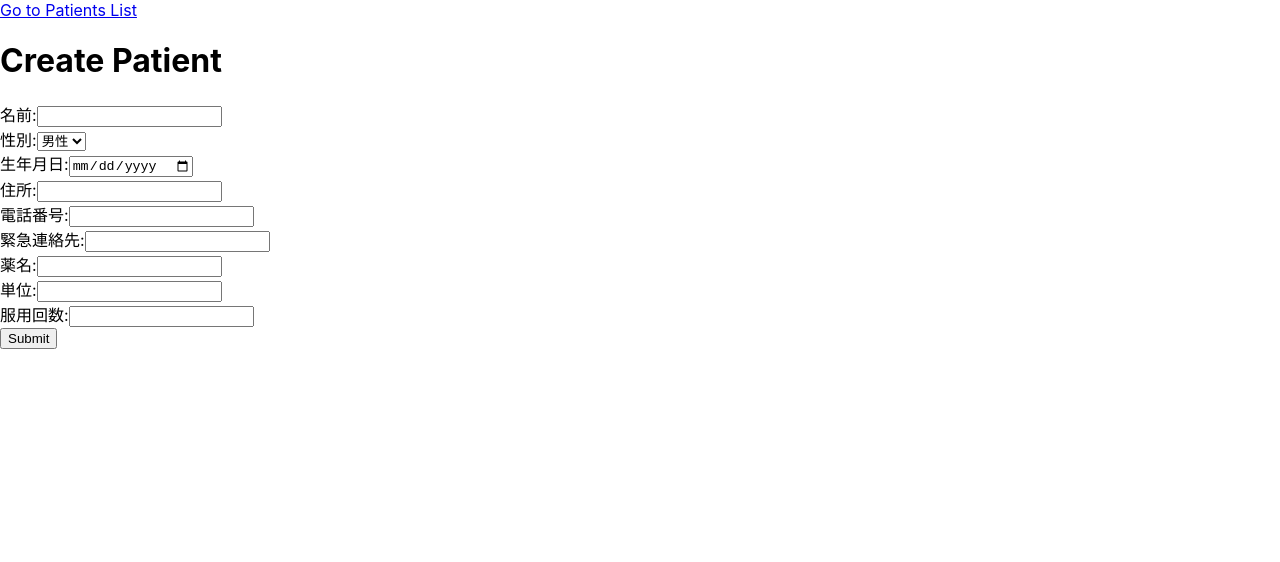
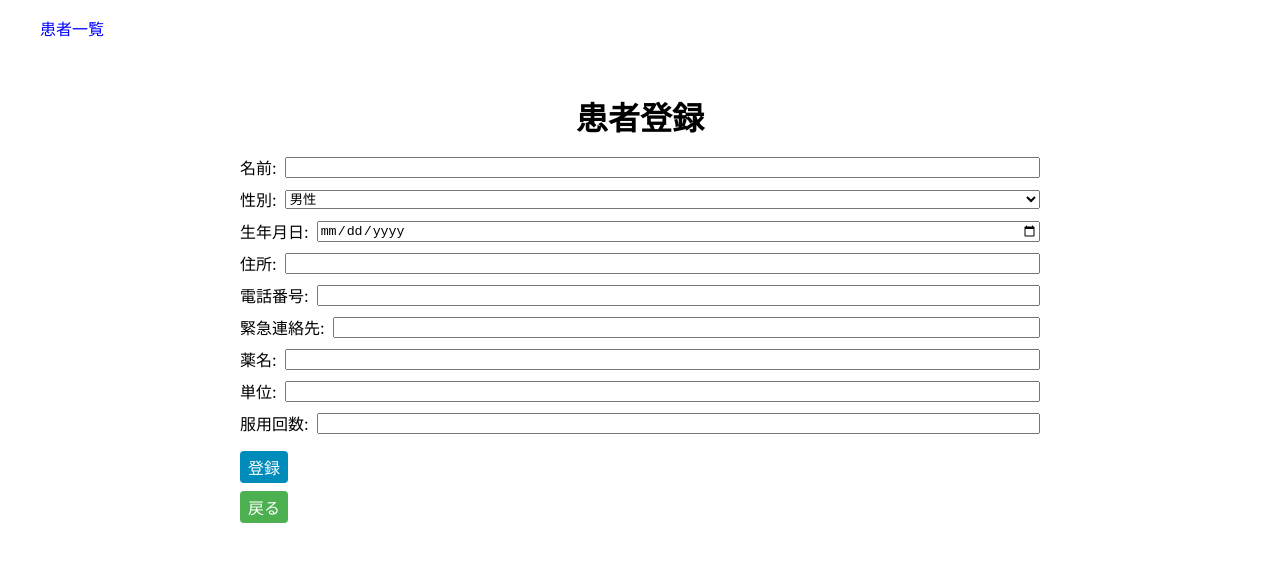
Before and after one commit to syotakokichi/Original_Product, a React (Create React App) app in the folder frontend/: page /patients/new in a window 1280 px wide. Shown: the top 562 px of the page. Built offline with nearby package versions, Linux system fonts and the light colour scheme.

Commit message:
スタイル構成直前

```diff
--- a/frontend/src/App.tsx
+++ b/frontend/src/App.tsx
@@ -4,21 +4,22 @@ import { BrowserRouter as Router, Routes, Route, Link } from 'react-router-dom';
 import PatientsList from './components/pages/PatientsList';
 import PatientCreate from './components/pages/PatientCreate';
 import PatientUpdate from './components/pages/PatientUpdate';
+import { AppContainer, Nav } from './styles/AppStyles';
 
 const App = () => {
   return (
     <RecoilRoot>
       <Router>
-        <div className="App">
-          <nav>
-            <Link to="/patients">Go to Patients List</Link>
-          </nav>
+        <AppContainer>
+          <Nav>
+            <Link to="/patients">患者一覧</Link>
+          </Nav>
           <Routes>
             <Route path="/patients" element={<PatientsList />} />
             <Route path="/patients/new" element={<PatientCreate />} />
             <Route path="/patients/:id/update" element={<PatientUpdate />} />
           </Routes>
-        </div>
+        </AppContainer>
       </Router>
     </RecoilRoot>
   );
--- a/frontend/src/components/pages/PatientCreate.tsx
+++ b/frontend/src/components/pages/PatientCreate.tsx
@@ -4,6 +4,8 @@ import { useRecoilState } from 'recoil';
 import { useNavigate } from 'react-router-dom';
 import { patientListState, Patient } from '../../state/patients';
 import PatientForm from '../shared/PatientForm';
+import { Container, Button } from '../../styles/CommonStyles';
+import { FormTitle } from '../../styles/PageStyles';
 
 const PatientCreate: React.FC = () => {
   const [patients, setPatients] = useRecoilState(patientListState);
@@ -15,10 +17,11 @@ const PatientCreate: React.FC = () => {
   };
 
   return (
-    <div>
-      <h1>Create Patient</h1>
-      <PatientForm onSubmit={onSubmit} />
-    </div>
+    <Container>
+      <FormTitle>患者登録</FormTitle>
+      <PatientForm onSubmit={onSubmit}/>
+      <Button onClick={() => navigate('/patients')}>戻る</Button>
+    </Container>
   );
 };
 
--- a/frontend/src/components/pages/PatientUpdate.tsx
+++ b/frontend/src/components/pages/PatientUpdate.tsx
@@ -4,6 +4,8 @@ import { useRecoilState } from 'recoil';
 import { patientListState } from '../../state/patients';
 import { Patient } from '../../state/patients';
 import PatientForm from '../shared/PatientForm';
+import { Container, Button } from '../../styles/CommonStyles';
+import { FormTitle } from '../../styles/PageStyles';
 
 const PatientUpdate: React.FC = () => {
   const { id } = useParams<{ id: string }>();
@@ -21,10 +23,11 @@ const PatientUpdate: React.FC = () => {
   };
 
   return patient ? (
-    <div>
-      <h1>Edit Patient</h1>
+    <Container>
+      <FormTitle>患者情報</FormTitle>
       <PatientForm defaultValues={patient} onSubmit={onSubmit} />
-    </div>
+      <Button onClick={() => navigate('/patients')}>戻る</Button>
+    </Container>
   ) : null;
 };
 
--- a/frontend/src/components/pages/PatientsList.tsx
+++ b/frontend/src/components/pages/PatientsList.tsx
@@ -2,22 +2,31 @@
 import { Link } from 'react-router-dom';
 import { useRecoilValue } from 'recoil';
 import { patientListState } from '../../state/patients';
+import { Container, Button } from '../../styles/CommonStyles';
+import { FormTitle, List, ListItem, PatientDetail } from '../../styles/PageStyles';
 
 const PatientsList: React.FC = () => {
   const patients = useRecoilValue(patientListState);
 
   return (
-    <div>
-      <h1>Patients List</h1>
-      <Link to="/patients/new">Add New Patient</Link>
-      <ul>
+    <Container>
+      <FormTitle>患者一覧</FormTitle>
+      <Link to="/patients/new">
+        <Button>新規登録</Button>
+      </Link>
+      <List>
         {patients.map((patient) => (
-          <li key={patient.id}>
-            <Link to={`/patients/${patient.id}/update`}>{patient.name}</Link>
-          </li>
+          <ListItem key={patient.id}>
+            <Link to={`/patients/${patient.id}/update`}>
+              <PatientDetail>{patient.name}</PatientDetail>
+              <PatientDetail>{patient.medicineName}</PatientDetail>
+              <PatientDetail>{patient.unit}</PatientDetail>
+              <PatientDetail>{patient.dosageTimes}回</PatientDetail>
+            </Link>
+          </ListItem>
         ))}
-      </ul>
-    </div>
+      </List>
+    </Container>
   );
 }
 
--- a/frontend/src/components/shared/PatientForm.tsx
+++ b/frontend/src/components/shared/PatientForm.tsx
@@ -1,6 +1,7 @@
 // PatientForm.tsx
 import { useForm, SubmitHandler } from 'react-hook-form';
 import { Patient } from '../../state/patients';
+import { Form, FormButton, FormLabel, FormInput, FormSelect } from '../../styles/FormStyles';
 
 interface PatientFormProps {
   defaultValues?: Patient;
@@ -11,77 +12,59 @@ const PatientForm: React.FC<PatientFormProps> = ({ defaultValues, onSubmit }) =>
   const { register, handleSubmit } = useForm<Patient>({ defaultValues });
 
   return (
-    <form onSubmit={handleSubmit(onSubmit)}>
+    <Form onSubmit={handleSubmit(onSubmit)}>
 
-      <label>
+      <FormLabel htmlFor="name">
         名前:
-        <input {...register('name')} />
-      </label>
+        <FormInput {...register('name')} id="name" />
+      </FormLabel>
 
-      <br />
-
-      <label>
+      <FormLabel htmlFor="gender">
         性別:
-        <select {...register('gender')}>
+        <FormSelect {...register('gender')} id="gender">
           <option value="M">男性</option>
           <option value="F">女性</option>
-        </select>
-      </label>
+        </FormSelect>
+      </FormLabel>
 
-      <br />
+      <FormLabel htmlFor="birthdate">
+        生年月日:
+        <FormInput type="date" {...register('birthdate')} id="birthdate" />
+      </FormLabel>
 
-      <label>
-        生年月日:
-        <input type="date" {...register('birthdate')} />
-      </label>
+      <FormLabel htmlFor="address">
+        住所:
+        <FormInput {...register('address')} id="address" />
+      </FormLabel>
 
-      <br />
+      <FormLabel htmlFor="phone">
+        電話番号:
+        <FormInput {...register('phone')} id="phone" />
+      </FormLabel>
 
-      <label>
-        住所:
-        <input {...register('address')} />
-      </label>
+      <FormLabel htmlFor="emergency">
+        緊急連絡先:
+        <FormInput {...register('emergency')} id="emergency" />
+      </FormLabel>
 
-      <br />
+      <FormLabel htmlFor="medicineName">
+        薬名:
+        <FormInput {...register('medicineName')} id="medicineName" />
+      </FormLabel>
 
-      <label>
-        電話番号:
-        <input {...register('phone')} />
-      </label>
+      <FormLabel htmlFor="unit">
+        単位:
+        <FormInput {...register('unit')} id="unit" />
+      </FormLabel>
 
-      <br />
+      <FormLabel htmlFor="dosageTimes">
+        服用回数:
+        <FormInput type="number" {...register('dosageTimes')} id="dosageTimes" />
+      </FormLabel>
 
-      <label>
-        緊急連絡先:
-        <input {...register('emergency')} />
-      </label>
+      <FormButton type="submit">登録</FormButton>
 
-      <br />
-
-      <label>
-        薬名:
-        <input {...register('medicineName')} />
-      </label>
-
-      <br />
-
-      <label>
-        単位:
-        <input {...register('unit')} />
-      </label>
-
-      <br />
-
-      <label>
-        服用回数:
-        <input type="number" {...register('dosageTimes')} />
-      </label>
-
-      <br />
-
-      <input type="submit" />
-
-    </form>
+    </Form>
   );
 }
 
--- /dev/null
+++ b/frontend/src/styles/AppStyles.ts
@@ -0,0 +1,20 @@
+// styles/AppStyles.ts
+import styled from 'styled-components';
+
+export const AppContainer = styled.div`
+  max-width: 1200px;
+  margin: 0 auto;
+  padding: 16px;
+`;
+
+export const Nav = styled.nav`
+  margin-bottom: 16px;
+  a {
+    color: blue;
+    text-decoration: none;
+    margin-right: 8px;
+    &:hover {
+      color: darkblue;
+    }
+  }
+`;
--- /dev/null
+++ b/frontend/src/styles/CommonStyles.ts
@@ -0,0 +1,26 @@
+// styles/CommonStyles.ts
+import styled from 'styled-components';
+
+export const Container = styled.div`
+  margin: 0 auto;
+  max-width: 800px;
+  padding: 16px;
+`;
+
+export const Button = styled.button`
+  width: fit-content;
+  background-color: #4CAF50;
+  border: none;
+  border-radius: 4px;
+  color: white;
+  padding: 4px 8px;
+  text-align: center;
+  text-decoration: none;
+  display: inline-block;
+  font-size: 16px;
+  margin-top: 8px;
+  cursor: pointer;
+  &:hover {
+    background-color: #3d8c40; // Darken teal color
+  }
+`;
--- /dev/null
+++ b/frontend/src/styles/FormStyles.ts
@@ -0,0 +1,41 @@
+// styles/FormStyles.ts
+import styled from 'styled-components';
+
+export const Form = styled.form`
+  display: flex;
+  flex-direction: column;
+  gap: 8px;
+`;
+
+export const FormButton = styled.button`
+  width: fit-content;
+  margin-top: 8px;
+  padding: 4px 8px;
+  border: none;
+  border-radius: 4px;
+  background-color: #008CBA; // Teal color
+  color: white;
+  cursor: pointer;
+  font-size: 16px;
+
+  &:hover {
+    background-color: #007B9A; // Darken teal color
+  }
+`;
+
+export const FormLabel = styled.label`
+  display: flex;
+  justify-content: space-between;
+  align-items: center;
+  width: 100%;
+`;
+
+export const FormInput = styled.input`
+  margin-left: 8px;
+  flex-grow: 1;
+`;
+
+export const FormSelect = styled.select`
+  margin-left: 8px;
+  flex-grow: 1;
+`;
--- /dev/null
+++ b/frontend/src/styles/PageStyles.ts
@@ -0,0 +1,31 @@
+// styles/PageStyles.ts
+import styled from 'styled-components';
+
+export const List = styled.ul`
+  list-style-type: none;
+  padding: 0;
+`;
+
+export const ListItem = styled.li`
+  margin-bottom: 8px;
+`;
+
+export const FormTitle = styled.h1`
+  font-size: 2em;
+  margin-bottom: 16px;
+  text-align: center;
+`;
+
+export const Form = styled.form`
+  display: flex;
+  flex-direction: column;
+  gap: 8px;
+`;
+
+export const FormButton = styled.button`
+  width: fit-content;
+`;
+
+export const PatientDetail = styled.span`
+  margin-right: 10px;
+`;
```
